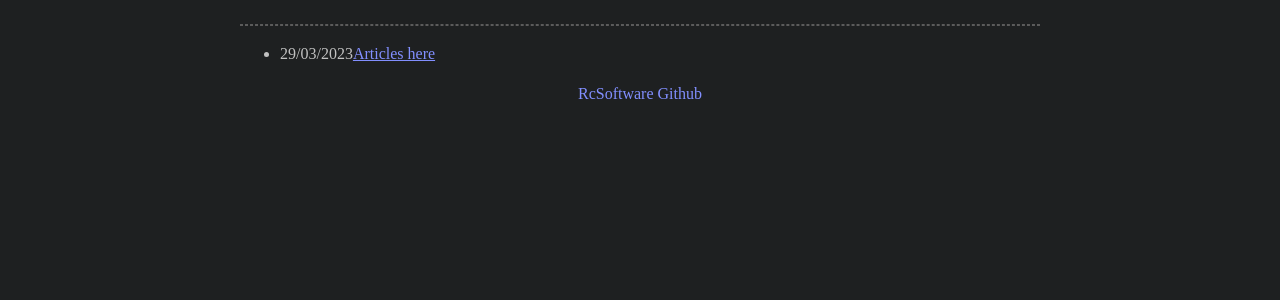
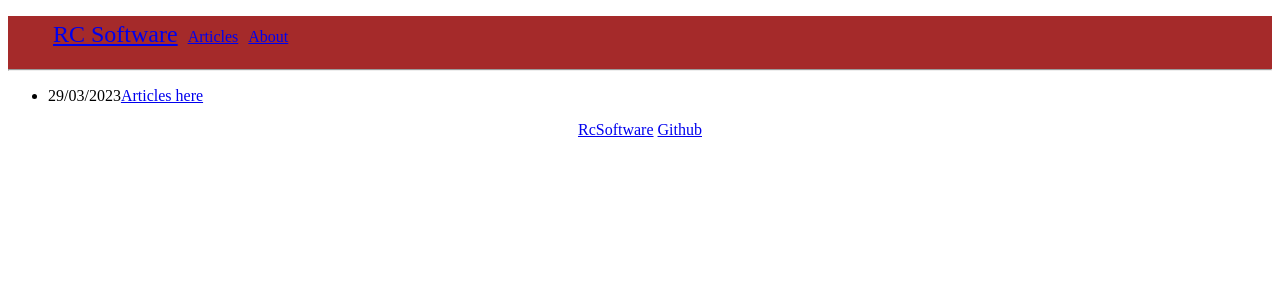
Before and after one commit to Kar98/rcblog, a Flask app: page /test in a window 1280 px wide. Shown: the top 300 px of the page. Run offline with Flask 2, Linux system fonts and the light colour scheme.

Commit message:
Mucking around with css

```diff
--- a/flaskr/static/css/style.css
+++ b/flaskr/static/css/style.css
@@ -1,165 +1,19 @@
-:root {
-    --background-color: #fff;
-    --text-color: #121416d8;
-    --link-color: #543fd7;
-    --link-hover-color: #0048ff;
-    --button-background-color: #eee;
-    --shadow-color: #eee;
-    --table-background-color: #eee;
-    --table-border-color: #666;
-    --blockquote-background-color: #f9f9f9;
-    --blockquote-border-color: #ccc;
-    --border-color: #ddd;
-    --code-background-color: #f9f9f9;
-
-        --background-color: #1e2021;
-      --text-color: #c1c1c1;
-      --link-color: #828fff;
-      --link-hover-color: #5a69f1;
-      --button-background-color: #364044;
-      --shadow-color: #242729;
-      --table-background-color: #364044;
-      --table-border-color: #666;
-      --blockquote-background-color: #1f2020;
-      --blockquote-border-color: #3f3f3f;
-      --border-color: rgb(91, 91, 91);
-      --code-background-color: #181818;
-      --pagefind-ui-primary: #eeeeee;
-      --pagefind-ui-text: #eeeeee;
-      --pagefind-ui-background: #152028;
-      --pagefind-ui-border: #152028;
-      --pagefind-ui-tag: #152028;
+header{
+  font-size: 10;
+  background-color: brown;
 }
 
-  @media (prefers-color-scheme: dark) {
-    :root {
-      --background-color: #1e2021;
-      --text-color: #c1c1c1;
-      --link-color: #828fff;
-      --link-hover-color: #5a69f1;
-      --button-background-color: #364044;
-      --shadow-color: #242729;
-      --table-background-color: #364044;
-      --table-border-color: #666;
-      --blockquote-background-color: #1f2020;
-      --blockquote-border-color: #3f3f3f;
-      --border-color: rgb(91, 91, 91);
-      --code-background-color: #181818;
-      --pagefind-ui-primary: #eeeeee;
-      --pagefind-ui-text: #eeeeee;
-      --pagefind-ui-background: #152028;
-      --pagefind-ui-border: #152028;
-      --pagefind-ui-tag: #152028;
+footer{
+  text-align: center;
+  position: relative;
 }
 
-    img {
-      opacity: 0.7;
-    }
+splash{
+  font-size: x-large;
 }
 
-  body {
-    max-width: 800px;
-    margin: auto;
-    padding: 1em;
-    line-height: 1.5em;
-    color: var(--text-color);
-    background-color: var(--background-color);
-  }
-
-
-  a {
-    color: var(--link-color);
-  }
-
-  a:hover {
-    color: var(--link-hover-color);
-  }
-
-  /* header and footer areas */
-  .menu {
-    padding: 0;
-  }
 .menu li {
   display: inline-block;
-  }
-  .article-meta,
-  .menu a {
-    text-decoration: none;
-    background: var(--button-background-color);
   padding: 5px;
   border-radius: 5px;
 }
-  .menu,
-  .article-meta,
-  footer {
-    text-align: center;
-  }
-  .title {
-    font-size: 1em;
-  }
-  footer a {
-    text-decoration: none;
-  }
-  hr {
-    border-style: dashed;
-    color: var(--border-color);
-  }
-
-  /* code */
-  pre {
-    border: 1px solid var(--border-color);
-    box-shadow: 5px 5px 5px var(--shadow-color);
-    padding: 1em;
-    overflow-x: auto;
-    line-height: 1.2em !important;
-  }
-  code {
-    background: var(--code-background-color);
-  }
-  pre code {
-    background: none;
-  }
-  div.highlight > pre {
-    border-radius: 10px;
-  }
-
-  /* misc elements */
-  img,
-  iframe,
-  video {
-    max-width: 100%;
-  }
-  img[src*="#center"] {
-    display: block;
-    margin: auto;
-  }
-  /* main { hyphens: auto; } */
-  blockquote {
-    background: var(--blockquote-background-color);
-    border-left: 5px solid var(--blockquote-border-color);
-    padding: 3px 1em 3px;
-  }
-
-  table {
-    margin: auto;
-    border-top: 1px solid var(--table-border-color);
-    border-bottom: 1px solid var(--table-border-color);
-    width: 100%;
-  }
-  table thead th {
-    border-bottom: 1px solid var(--border-color);
-  }
-  th,
-  td {
-    padding: 5px;
-  }
-  thead,
-  tfoot,
-  tr:nth-child(even) {
-    background: var(--table-background-color);
-  }
-
-  span.date {
-    display: inline-block;
-    min-width: 90px;
-  }
--- a/flaskr/templates/test.html
+++ b/flaskr/templates/test.html
@@ -6,6 +6,9 @@
 
 <header>
 <nav>
+  <ul class="menu">
+  <li><splash><a href="/">RC Software</a></splash></li><li><a href="/articles">Articles</a></li><li><a href="/about">About</a></li>
+  </ul>
 </nav>
 <hr>
 </header>
```
Lines whose indentation alone changed are shown as unchanged.
